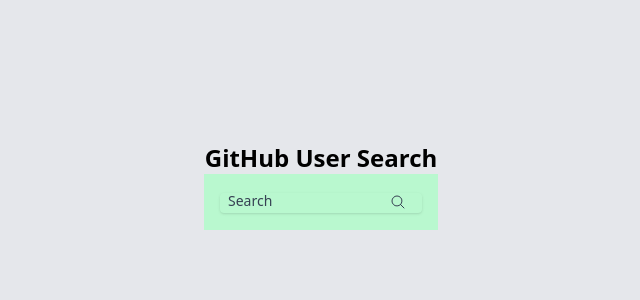
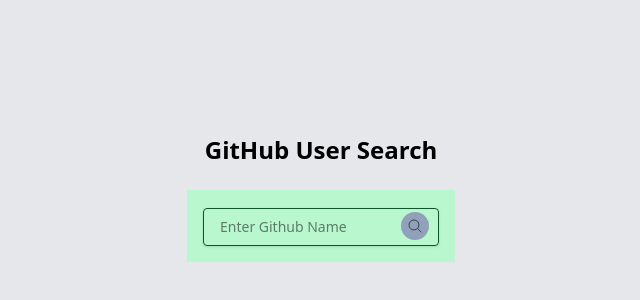
Before and after one commit to Sochuks/g-u-s, a React (Vite) app: page / in a window 1280 px wide. Shown: the part 214-514 px from the top of the page, without its empty margins (319-959 px from the left). Built offline with nearby package versions, Linux system fonts and the light colour scheme.

Commit message:
Set props and functions to get user input

```diff
--- a/src/App.jsx
+++ b/src/App.jsx
@@ -4,13 +4,17 @@
 
 
 function App() {
+  const handleSearch = (username)=>{
+    console.log("Search Results for", username)
+  }
 
   return (
     <>
+    {/* Container */}
     <div className="min-h-screen bg-gray-200 flex flex-col items-center justify-center">
-      <h1 className="text-2xl font-bold">GitHub User Search</h1>
+      <h1 className="text-2xl font-bold my-6">GitHub User Search</h1>
       {/* Search Bar */}
-      <SearchForm />
+      <SearchForm onSearch={handleSearch} />
     </div>
     </>
   )
--- a/src/components/SearchForm.jsx
+++ b/src/components/SearchForm.jsx
@@ -1,24 +1,34 @@
-import React from 'react'
+import React, {useState} from 'react'
 
-const SearchForm = () => {
+const SearchForm = ({onSearch}) => {
+  const[username, setUsername] = useState("");
+
+  const handleSubmit=()=>{
+    if (username.trim()){
+      onSearch(username);
+      setUsername('')
+    }
+  }
   return (
     <>
     <div className="bg-green-200 p-4">
       {/* Search form */}
       <label htmlFor="Search" className='relative'>
-        <span className="absolute inset-0 left-2 text-sm font-medium text-gray-700 dark:text-gray-200"> Search </span>
-
           <input
             type="text"
             id="Search"
-            className="mt-0.5 w-full rounded border-gray-300 shadow-sm sm:text-sm dark:border-gray-600 dark:bg-gray-900 dark:text-white"
+            value={username}
+            onChange={(e)=>setUsername(e.target.value)}
+            placeholder='Enter Github Name'
+            className="mt-0.5 px-4 py-2 w-full rounded border border-green-900 shadow-sm sm:text-sm focus:outline-none focus:ring-2 focus:ring-blue-500"
           />
 
           <span className="absolute inset-y-0 right-2 grid w-8 place-content-center">
             <button
               type="button"
+              onClick={handleSubmit}
               aria-label="Submit"
-              className="rounded-full p-1.5 text-gray-700 transition-colors hover:bg-gray-100 dark:text-gray-200 dark:hover:bg-gray-800"
+              className="rounded-full p-1.5 bg-slate-400 text-gray-700 transition-colors hover:bg-gray-100 dark:text-gray-200 dark:hover:bg-gray-800"
             >
               <svg
                 xmlns="http://www.w3.org/2000/svg"
@@ -26,7 +36,7 @@
                 viewBox="0 0 24 24"
                 strokeWidth="1.5"
                 stroke="currentColor"
-                className="size-4"
+                className="size-4 "
               >
                 <path
                   strokeLinecap="round"
@@ -34,6 +44,7 @@
                   d="m21 21-5.197-5.197m0 0A7.5 7.5 0 1 0 5.196 5.196a7.5 7.5 0 0 0 10.607 10.607Z"
                 />
               </svg>
+
             </button>
           </span>
       </label>
```
